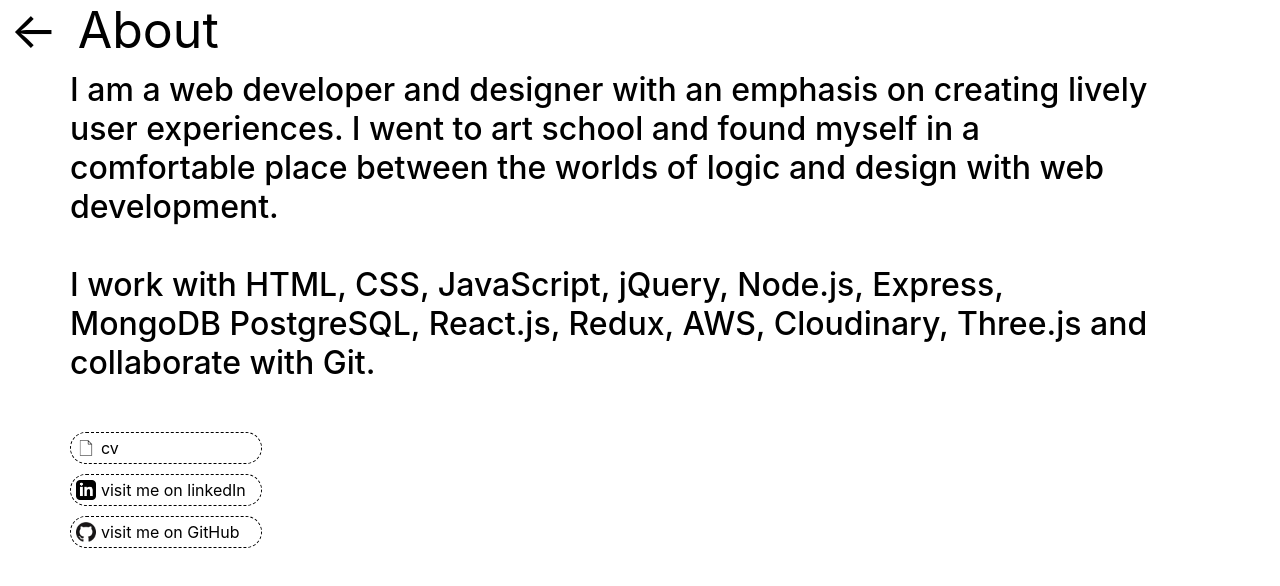
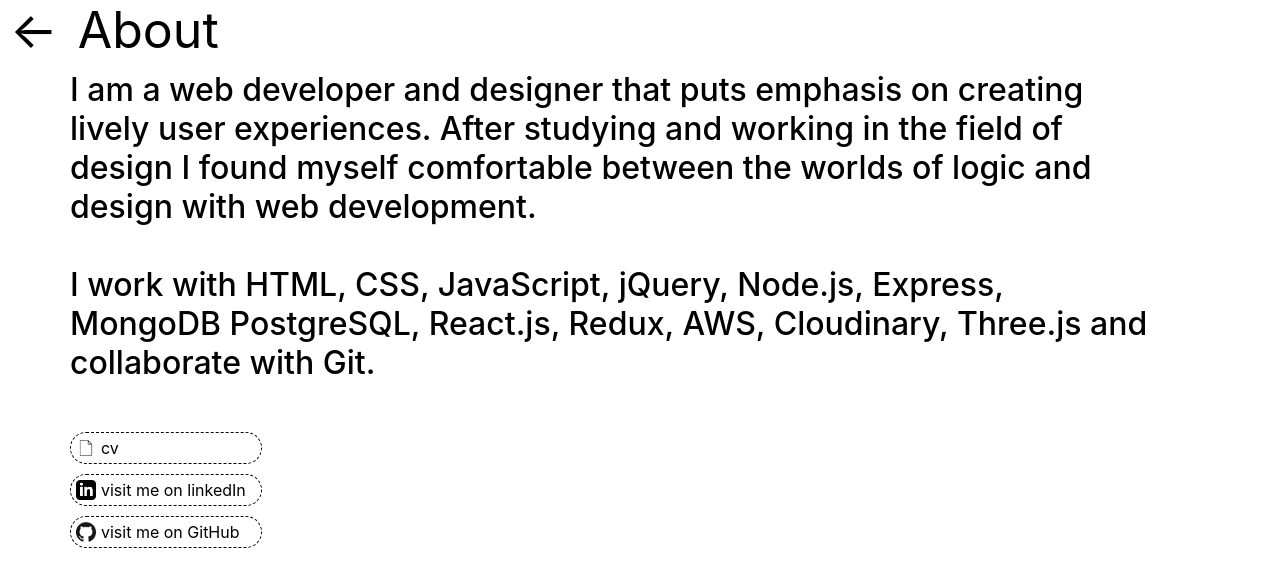
Before and after one commit to jackrandol/jackr-portfolio, a React (Create React App) app: page /about in a window 1280 px wide. Shown: the top 586 px of the page. Built offline with nearby package versions, Linux system fonts and the light colour scheme.

Commit message:
about text change

```diff
--- a/src/About.js
+++ b/src/About.js
@@ -16,10 +16,10 @@ export default function About() {
       </div>
       <div className='projects'>
         <h1>
-          I am a web developer and designer with an emphasis on creating lively
-          user experiences. I went to art school and found myself in a
-          comfortable place between the worlds of logic and design with web
-          development.
+          I am a web developer and designer that puts emphasis on creating
+          lively user experiences. After studying and working in the field of
+          design I found myself comfortable between the worlds of logic and
+          design with web development.
           <br />
           <br />I work with HTML, CSS, JavaScript, jQuery, Node.js, Express,
           MongoDB PostgreSQL, React.js, Redux, AWS, Cloudinary, Three.js and
--- a/src/Home.js
+++ b/src/Home.js
@@ -114,7 +114,7 @@ function Home(props) {
         />
         <ContactSphere
           onClick={() => meshClickCallback('contact')}
-          position={[2.3, -2, 0]}
+          position={[2, -2, 0]}
           onPointerEnter={(e) => toggleHover('contact', true)}
           onPointerLeave={(e) => toggleHover('jack randol', false)}
           pause={pause}
```
